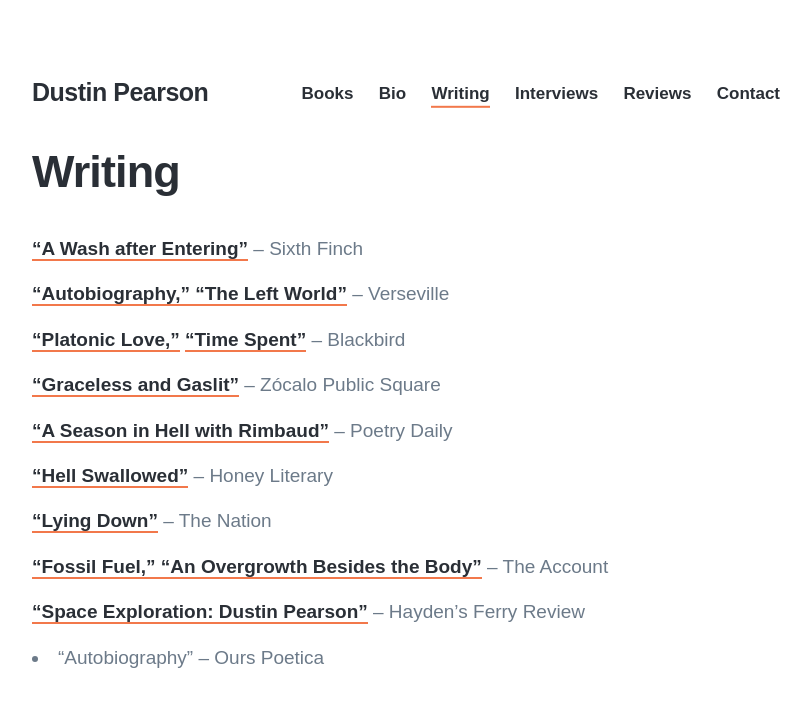
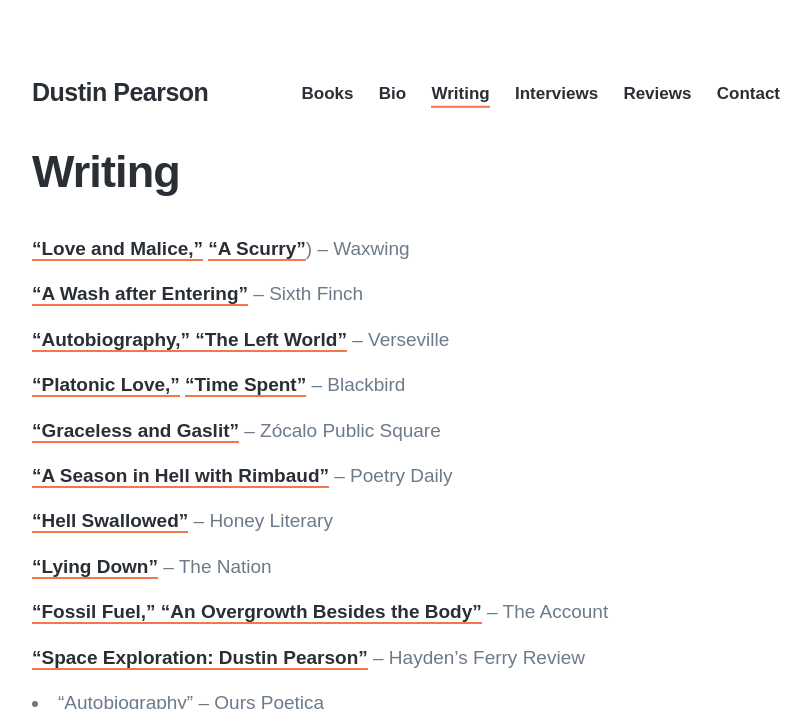
Before and after one commit to strikhar/dustinkpearson, a Jekyll site: the page built from _pages/writing.md, in a window 1280 px wide and 900 px high, cut to the strip 0-709 px from the top of the window. Shown: the whole strip, without its empty margins (224-1035 px from the left). Built offline with Jekyll 4.4.1, drawn with Linux system fonts in a browser that asks for light colours; nearby versions of some CDN libraries; some web fonts are replaced.

Commit message:
Update writing.md

```diff
--- a/_pages/writing.md
+++ b/_pages/writing.md
@@ -4,6 +4,8 @@ description: Duet is a beautiful Jekyll portfolio theme.
 layout: "page"
 featured_image: '/images/dustin.jpg'
 ---
+["Love and Malice,"](https://waxwingmag.org/items/issue34/19_Pearson-Love-and-Malice.php) [“A Scurry”](https://waxwingmag.org/items/issue34/18_Pearson-A-Scurry.php#top)) -- Waxwing
+
 ["A Wash after Entering"](https://sixthfinch.com/pearson1.html) -- Sixth Finch
 
 ["Autobiography," "The Left World"](http://www.verseville.org/poems-by-dustin-pearson.html) -- Verseville
```
